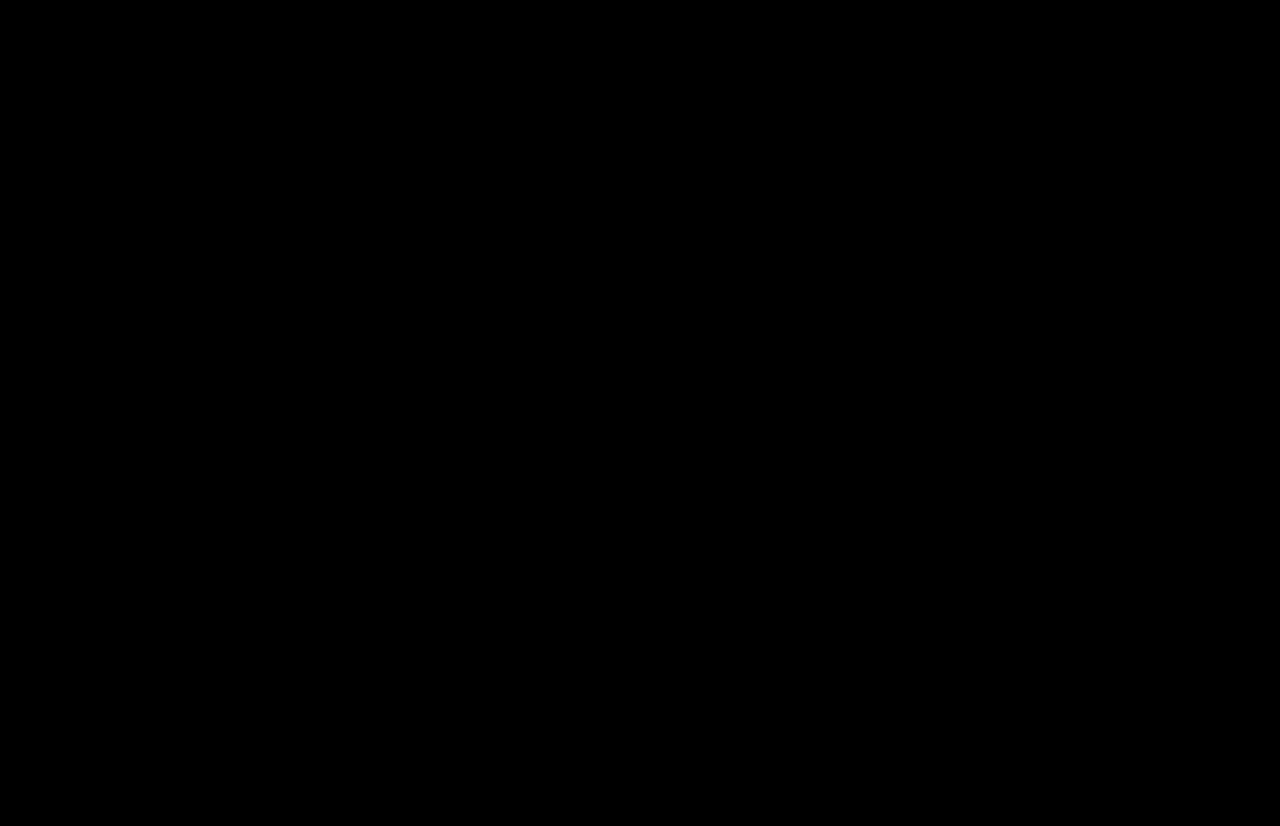
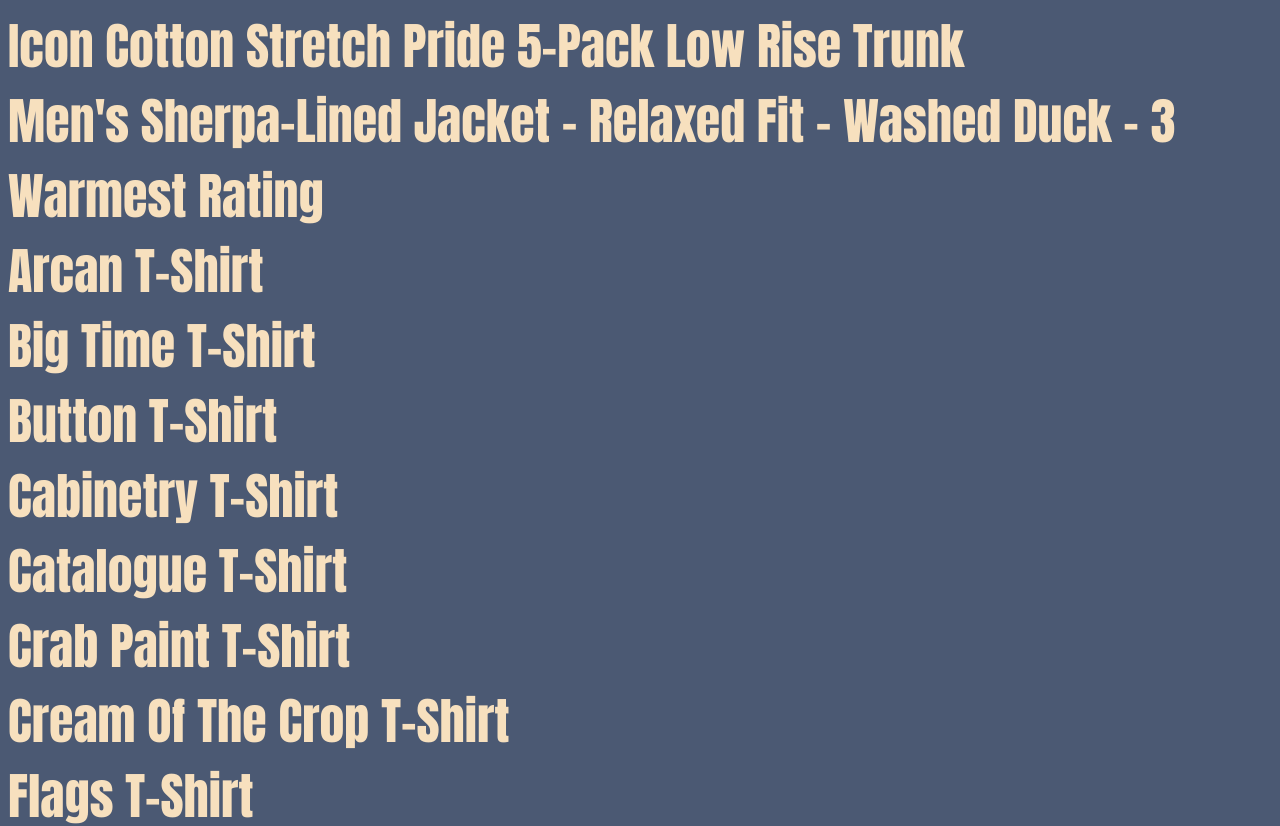
Before and after one commit to zsnelling/clothes, a plain HTML site: page index.html in a window 1280 px wide. Shown: the top 826 px of the page. Drawn offline with Linux system fonts and the light colour scheme.

Commit message:
Update index.html

```diff
--- a/index.html
+++ b/index.html
@@ -5,17 +5,17 @@
 	<meta name="viewport" content="width=device-width, initial-scale=1">
 	<style>
 		body {
-			background-color: #000000;
-			color: #000000;
+			background-color: #4b5973;
+			color: #f7e0be;
 			font-family: Impact, fantasy;
 			font-size: 50px;
 		}
 		a {
-			color: #000000;
+			color: #f7e0be;
 			text-decoration: none;
 		}
 		a:hover {
-			color: #000000;
+			color: #a2a2a0;
 		}
 	</style>
 </head>
```
